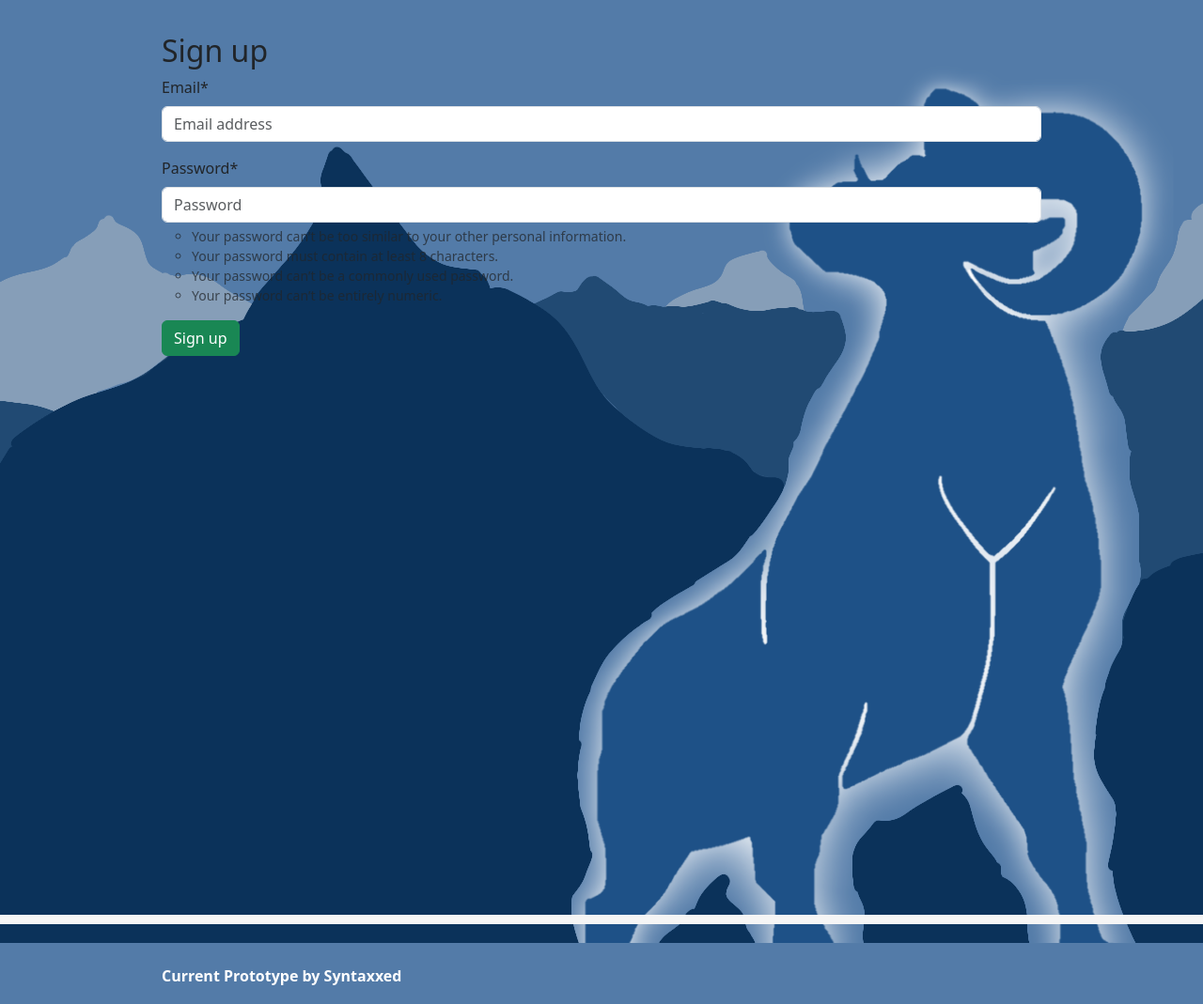
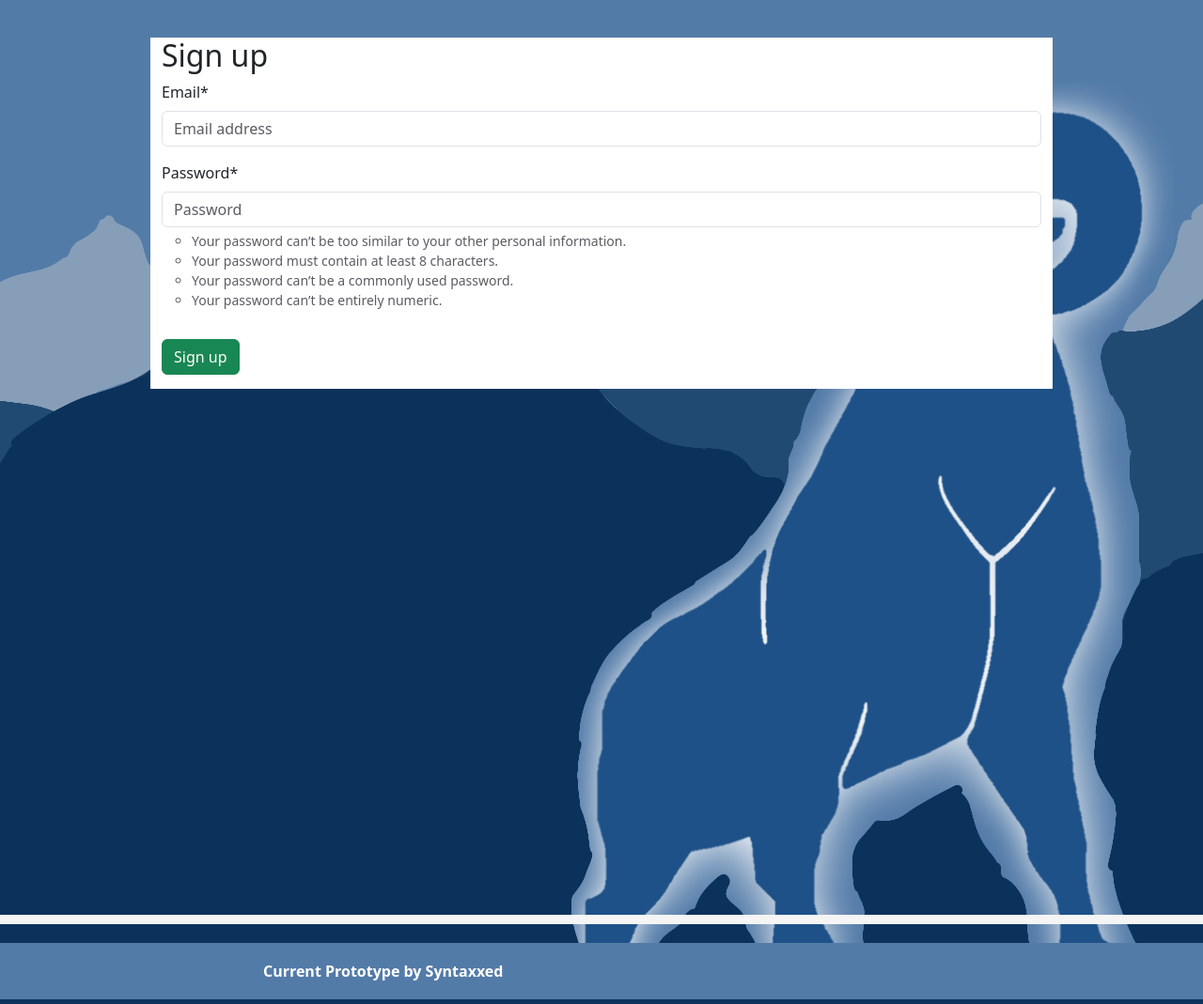
Before and after one commit to DanielBucayan/Automated_Blue_Slip_System, a Django app: page /accounts/signup/ in a window 1280 px wide. Shown: the part 56-1125 px from the top of the page at 94% size. Run offline with Django 5.2, Linux system fonts and the light colour scheme; some libraries are stand-ins or nearby versions.

Commit message:
fixed footer and container

```diff
--- a/static/css/base.css
+++ b/static/css/base.css
@@ -101,7 +101,20 @@ body {
 
 .container {
   max-width: 960px;
-  margin-top: 35px;
+  margin-top: 40px;
+  background-color: white;
+}
+
+.container2 {
+  max-width: 960px;
+  margin-top: 30px;
+  margin-left: 280px;
+}
+
+.btn-success {
+  margin-top: 15px;
+  margin-right: 15px;
+  margin-bottom: 15px;
 }
 
 .navbar-brand {
--- a/templates/_base.html
+++ b/templates/_base.html
@@ -75,7 +75,7 @@
   </div>
 
   <footer class="footer">
-    <div class="container">
+    <div class="container2">
       <span style="color:white"><b>Current Prototype by Syntaxxed</b></span>
     </div>
   </footer>
```
